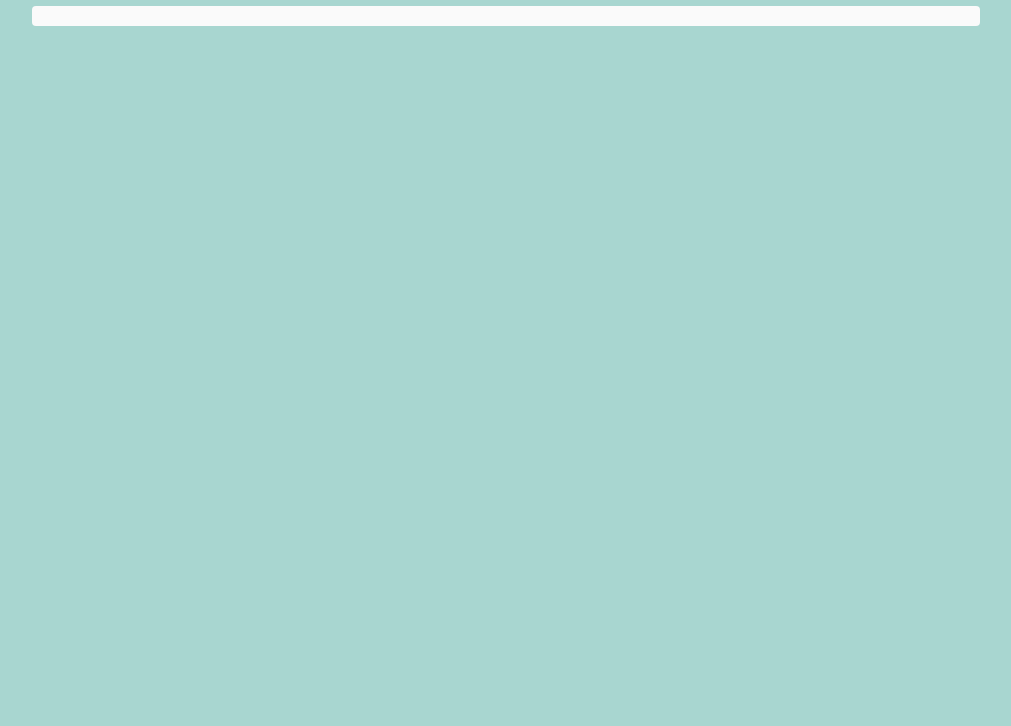
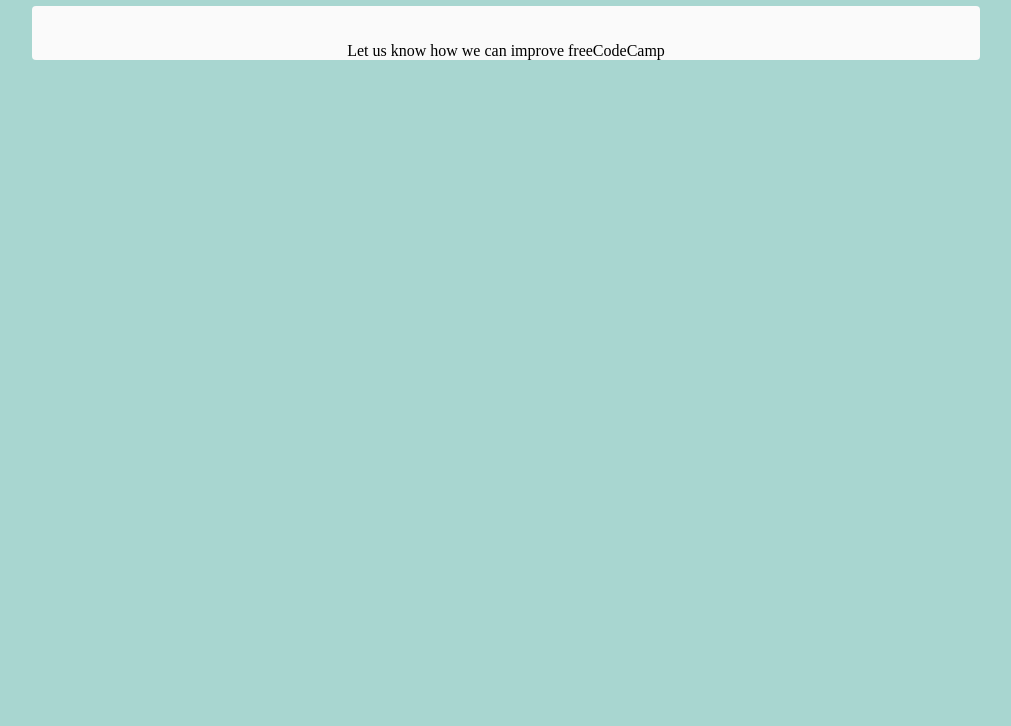
Before and after one commit to amiloszewicz/survey-form, a website built with webpack: page src/index.html in a window 1280 px wide. Shown: the part 74-800 px from the top of the page, without its empty margins (134-1145 px from the left). Built offline with nearby package versions, Linux system fonts and the light colour scheme.

Commit message:
feat p tag - description

```diff
--- a/src/index.html
+++ b/src/index.html
@@ -12,6 +12,7 @@
       <h1 id="title">Survey Form</h1>
     </header>
     <main id="form_board">
+      <p id="description">Let us know how we can improve freeCodeCamp</p>
     </main>
     <script src="https://cdn.freecodecamp.org/testable-projects-fcc/v1/bundle.js"></script>
 </body>
--- a/src/main.css
+++ b/src/main.css
@@ -17,3 +17,7 @@ body {
   border-radius: 4px;
   padding-top: 20px;
 }
+
+#description {
+  text-align: center;
+}
```
